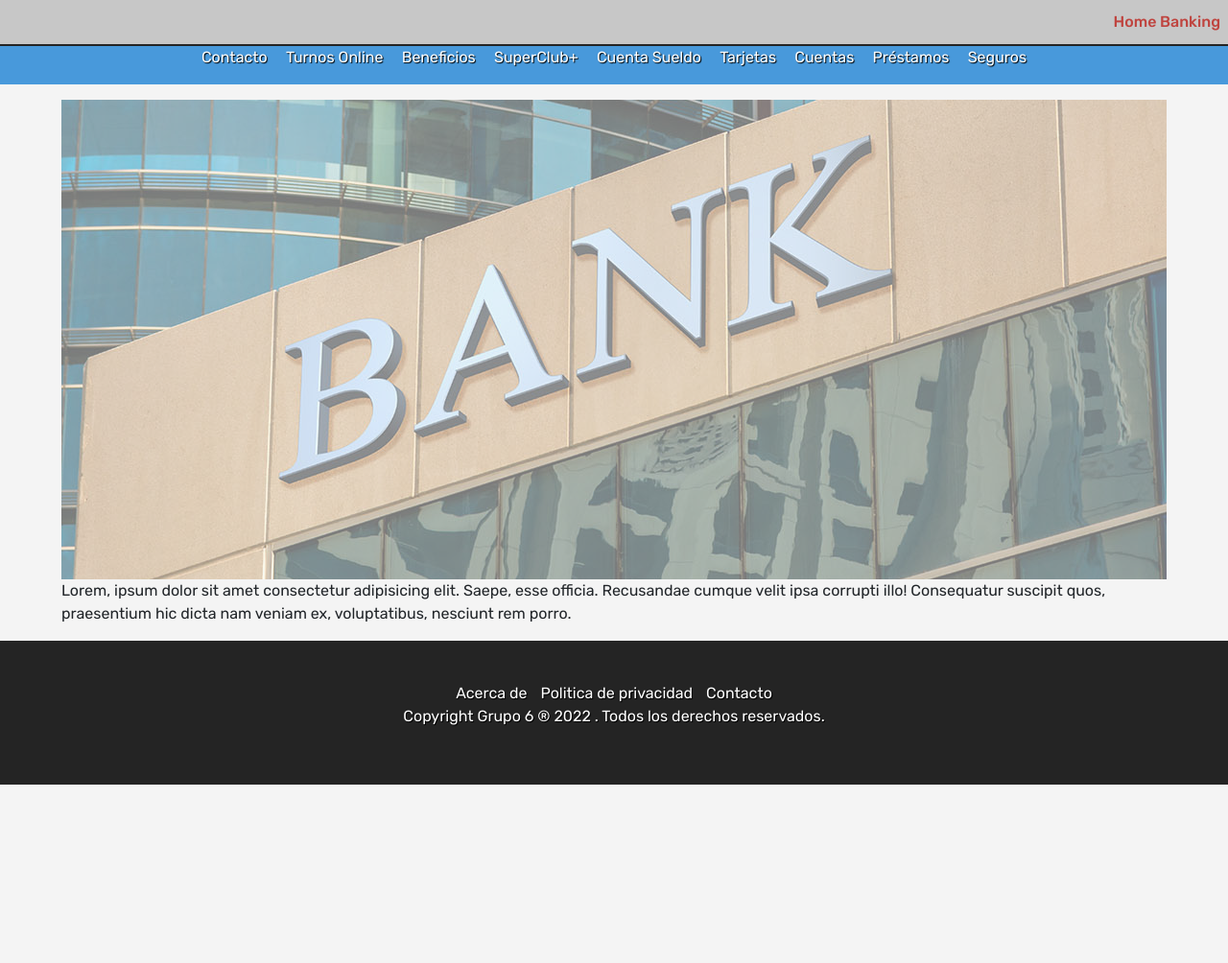
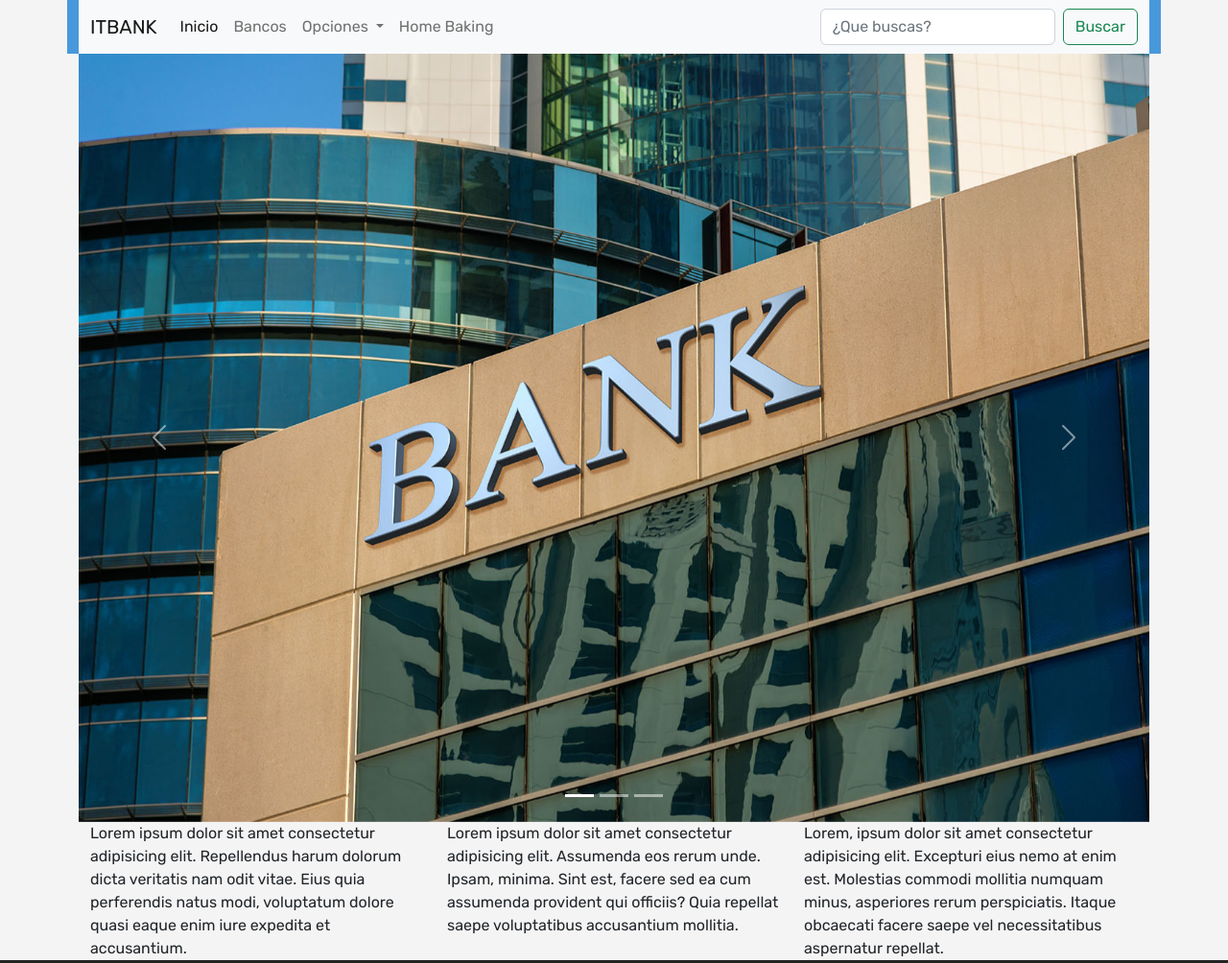
Before and after one commit to GonzaloArray/itBank, a plain HTML site: page index.html in a window 1280 px wide. Shown: the top 1004 px of the page at 96% size. Before the commit the page ends 818 px from the top, so only its background shows below. Drawn offline with nearby package versions, Linux system fonts and the light colour scheme.

Commit message:
Todo cambiado a boostrap

```diff
--- a/css/styles.css
+++ b/css/styles.css
@@ -209,3 +209,6 @@ h1.titulo{
 .boton-ingresar input:hover{
     cursor: pointer;
 }
+.barra-nav{
+    background-color: #4899db;
+}
--- a/index.html
+++ b/index.html
@@ -1,18 +1,20 @@
 <!DOCTYPE html>
 <html lang="en">
+
 <head>
     <meta charset="UTF-8">
     <meta http-equiv="X-UA-Compatible" content="IE=edge">
     <meta name="viewport" content="width=device-width, initial-scale=1.0">
     <title>Santa Bienvenida</title>
 
-        <!-- Links -->
+    <!-- Links -->
     <!--boostrap localmente-->
     <!--<link rel="stylesheet" href="css/bootstrap.min.css" crossorigin="anonymous">
     <link rel="stylesheet" href="css/bootstrap.rtl.min.css" crossorigin="anonymous">
     -->
     <!-- CSS only -->
-    <link href="https://cdn.jsdelivr.net/npm/bootstrap@5.2.0-beta1/dist/css/bootstrap.min.css" rel="stylesheet" integrity="sha384-0evHe/X+R7YkIZDRvuzKMRqM+OrBnVFBL6DOitfPri4tjfHxaWutUpFmBp4vmVor" crossorigin="anonymous">
+    <link href="https://cdn.jsdelivr.net/npm/bootstrap@5.2.0-beta1/dist/css/bootstrap.min.css" rel="stylesheet"
+        integrity="sha384-0evHe/X+R7YkIZDRvuzKMRqM+OrBnVFBL6DOitfPri4tjfHxaWutUpFmBp4vmVor" crossorigin="anonymous">
     <!--fuentes-->
     <link rel="preconnect" href="https://fonts.googleapis.com">
     <link rel="preconnect" href="https://fonts.gstatic.com" crossorigin>
@@ -20,21 +22,52 @@
     <!--estilos css-->
     <link rel="stylesheet" href="css/styles.css">
 </head>
+
 <body>
-    <header class="contenedorHeader">
-         <!--<button class="btnActivo">Menu</button> -->
-
-         <div>
-            <svg class="logo" width="0" height="0" viewBox="0 0 112 223" fill="none" xmlns="http://www.w3.org/2000/svg">
-            </svg>
-        </div>
-        <a class="onlineBlank" href="homebanking.html">Home Banking</a>
-    </header>
-    <!--<main class="contenedorMain">
-        <section class="sectionTitulo">
-            <h1><span>ITBAnk</span></h1>
-        </section>
-    </main>-->
+    <div class="container barra-nav">
+        <nav class="navbar navbar-expand-lg bg-light">
+            <div class="container-fluid">
+                <a class="navbar-brand" href="#">ITBANK</a>
+                <button class="navbar-toggler" type="button" data-bs-toggle="collapse"
+                    data-bs-target="#navbarSupportedContent" aria-controls="navbarSupportedContent"
+                    aria-expanded="false" aria-label="Toggle navigation">
+                    <span class="navbar-toggler-icon"></span>
+                </button>
+                <div class="collapse navbar-collapse" id="navbarSupportedContent">
+                    <ul class="navbar-nav me-auto mb-2 mb-lg-0">
+                        <li class="nav-item">
+                            <a class="nav-link active" aria-current="page" href="#">Inicio</a>
+                        </li>
+                        <li class="nav-item">
+                            <a class="nav-link" href="#">Bancos</a>
+                        </li>
+                        <li class="nav-item dropdown">
+                            <a class="nav-link dropdown-toggle" href="#" id="navbarDropdown" role="button"
+                                data-bs-toggle="dropdown" aria-expanded="false">
+                                Opciones
+                            </a>
+                            <ul class="dropdown-menu" aria-labelledby="navbarDropdown">
+                                <li><a class="dropdown-item" href="#">Action</a></li>
+                                <li><a class="dropdown-item" href="#">Another action</a></li>
+                                <li>
+                                    <hr class="dropdown-divider">
+                                </li>
+                                <li><a class="dropdown-item" href="#">Something else here</a></li>
+                            </ul>
+                        </li>
+                        <li class="nav-item">
+                            <a class="nav-link" href="homebanking.html">Home Baking</a>
+                        </li>
+                    </ul>
+                    <form class="d-flex" role="search">
+                        <input class="form-control me-2" type="search" placeholder="¿Que buscas?" aria-label="Search">
+                        <button class="btn btn-outline-success" type="submit">Buscar</button>
+                    </form>
+                </div>
+            </div>
+        </nav>
+    </div>
+    <!--
     <section class="sectionNavegador">
         <ul> <li><div>  <a class="Contacto" href="Contacto.html">Contacto</a>
         </div></li>
@@ -56,10 +89,59 @@
         </div>
         <p>Lorem, ipsum dolor sit amet consectetur adipisicing elit. Saepe, esse officia. Recusandae cumque velit ipsa corrupti illo! Consequatur suscipit quos, praesentium hic dicta nam veniam ex, voluptatibus, nesciunt rem porro.</p>
     </section>
+    -->
 
     <!-- <div class="divCuentaSanta">
         <a href="#">Abrí tu cuenta</a>
     </div> -->
+    <div class="container">
+        <div id="carouselExampleIndicators" class="carousel slide" data-bs-ride="true">
+            <div class="carousel-indicators">
+                <button type="button" data-bs-target="#carouselExampleIndicators" data-bs-slide-to="0" class="active"
+                    aria-current="true" aria-label="Slide 1"></button>
+                <button type="button" data-bs-target="#carouselExampleIndicators" data-bs-slide-to="1"
+                    aria-label="Slide 2"></button>
+                <button type="button" data-bs-target="#carouselExampleIndicators" data-bs-slide-to="2"
+                    aria-label="Slide 3"></button>
+            </div>
+            <div class="carousel-inner">
+                <div class="carousel-item active">
+                    <img src="images/bank.jpeg" class="d-block w-100" alt="...">
+                </div>
+                <div class="carousel-item">
+                    <img src="images/bank.jpeg" class="d-block w-100" alt="...">
+                </div>
+                <div class="carousel-item">
+                    <img src="images/bank.jpeg" class="d-block w-100" alt="...">
+                </div>
+            </div>
+            <button class="carousel-control-prev" type="button" data-bs-target="#carouselExampleIndicators"
+                data-bs-slide="prev">
+                <span class="carousel-control-prev-icon" aria-hidden="true"></span>
+                <span class="visually-hidden">Previous</span>
+            </button>
+            <button class="carousel-control-next" type="button" data-bs-target="#carouselExampleIndicators"
+                data-bs-slide="next">
+                <span class="carousel-control-next-icon" aria-hidden="true"></span>
+                <span class="visually-hidden">Next</span>
+            </button>
+        </div>
+    </div>
+    <div class="container">
+        <div class="container">
+            <div class="row">
+                <div class="col">
+                    Lorem ipsum dolor sit amet consectetur adipisicing elit. Repellendus harum dolorum dicta veritatis nam odit vitae. Eius quia perferendis natus modi, voluptatum dolore quasi eaque enim iure expedita et accusantium.
+                </div>
+                <div class="col">
+                    Lorem ipsum dolor sit amet consectetur adipisicing elit. Assumenda eos rerum unde. Ipsam, minima. Sint est, facere sed ea cum assumenda provident qui officiis? Quia repellat saepe voluptatibus accusantium mollitia.
+                </div>
+                <div class="col">
+                    Lorem, ipsum dolor sit amet consectetur adipisicing elit. Excepturi eius nemo at enim est. Molestias commodi mollitia numquam minus, asperiores rerum perspiciatis. Itaque obcaecati facere saepe vel necessitatibus aspernatur repellat.
+                </div>
+            </div>
+        </div>
+    </div>
     <footer>
         <div>
             <a href="">Acerca de</a>
@@ -69,7 +151,10 @@
         </div>
 
     </footer>
-<!-- JavaScript Bundle with Popper -->
-<script src="https://cdn.jsdelivr.net/npm/bootstrap@5.2.0-beta1/dist/js/bootstrap.bundle.min.js" integrity="sha384-pprn3073KE6tl6bjs2QrFaJGz5/SUsLqktiwsUTF55Jfv3qYSDhgCecCxMW52nD2" crossorigin="anonymous"></script>
+    <!-- JavaScript Bundle with Popper -->
+    <script src="https://cdn.jsdelivr.net/npm/bootstrap@5.2.0-beta1/dist/js/bootstrap.bundle.min.js"
+        integrity="sha384-pprn3073KE6tl6bjs2QrFaJGz5/SUsLqktiwsUTF55Jfv3qYSDhgCecCxMW52nD2"
+        crossorigin="anonymous"></script>
 </body>
+
 </html>
```
